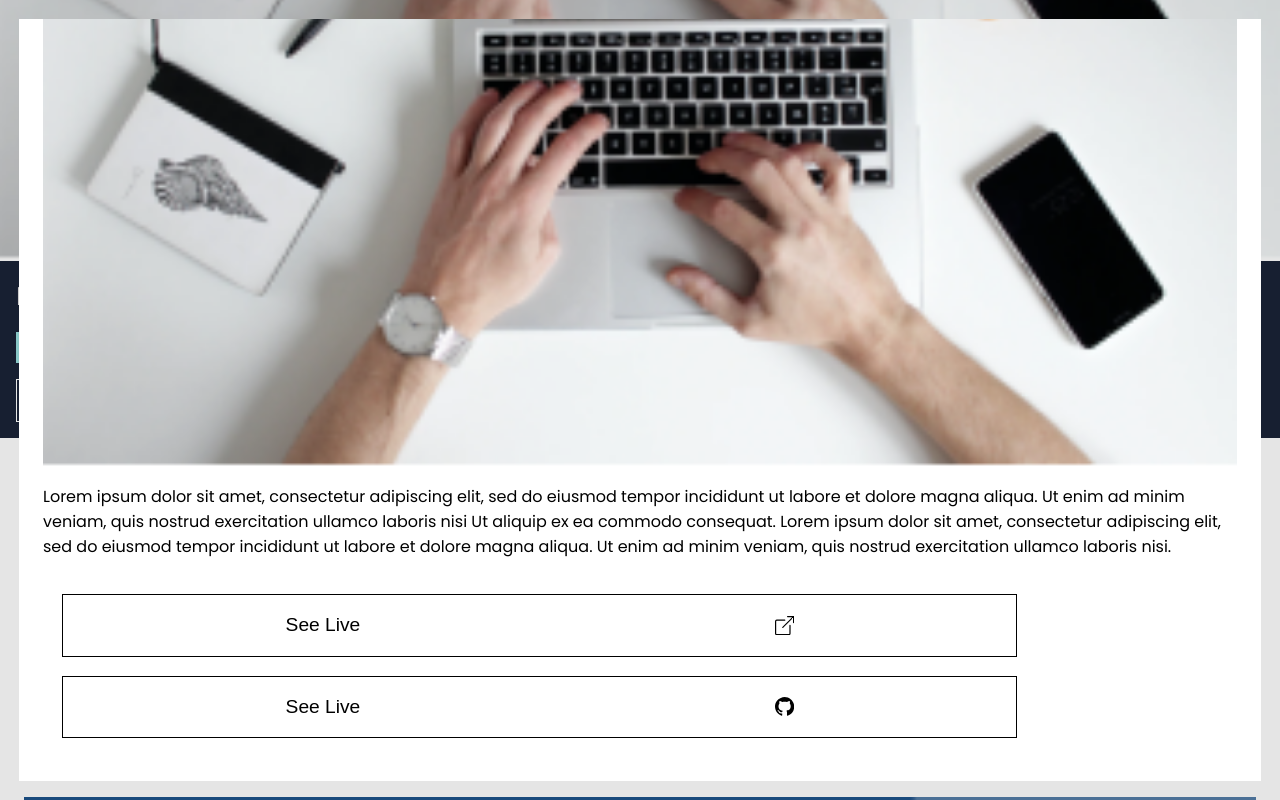
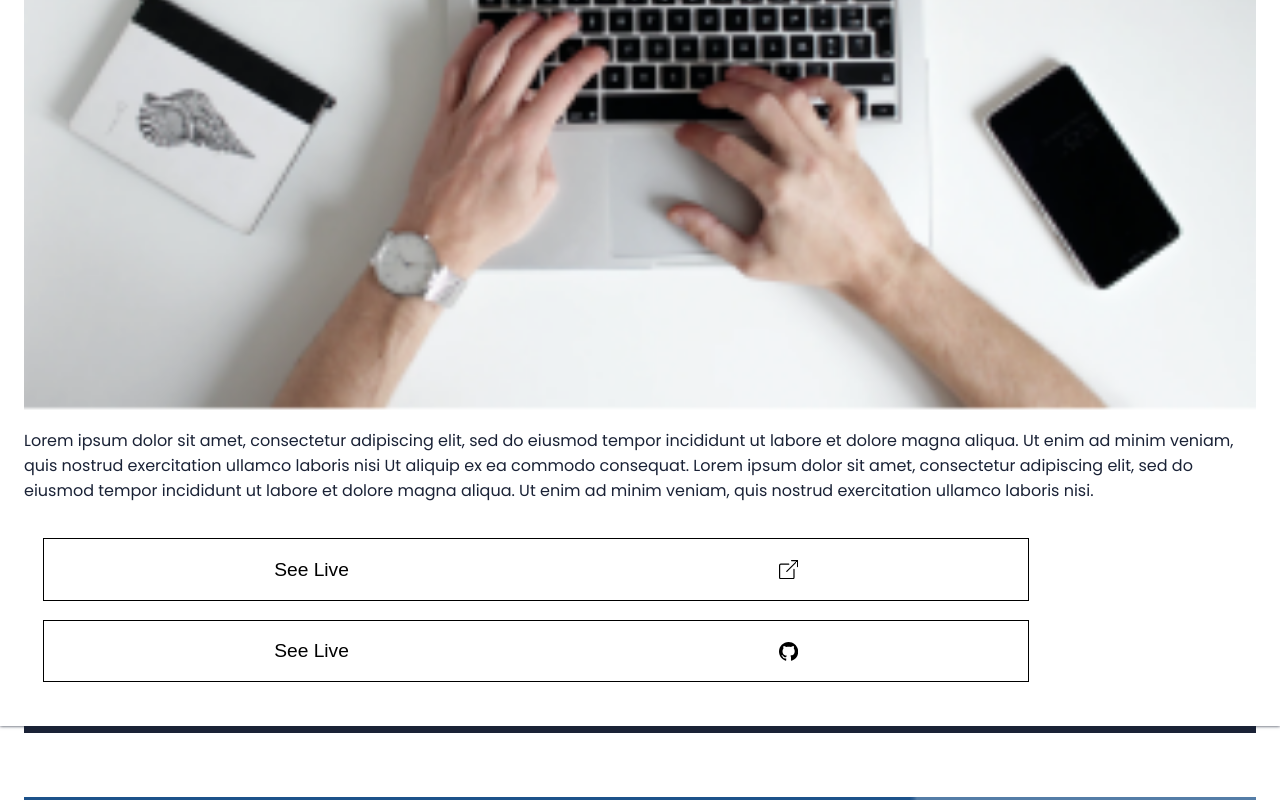
Before and after one commit to matovu-farid/react-portfolio, a React (Create React App) app: page / in a window 1280 px wide. Both pictures are taken after a click on the button "See this project". Shown: the part 1185-1985 px from the top of the page. Built offline with nearby package versions, Linux system fonts and the light colour scheme.

Commit message:
use custom modal

```diff
--- a/src/component/Hero/index.js
+++ b/src/component/Hero/index.js
@@ -12,7 +12,7 @@ const Hero = ({ showMenu }) => (
       <h1 className="heading">Farid Matovu</h1>
       <p className="text">
         Hello! I am a software developer! I can help you build
-        a product, feature or website. Take a look of my work.
+        a product, feature or website. Taka a look of my works.
         If you like what you see and have a project you need coded,
         don’t hesitate and contact me.
       </p>
--- a/src/component/Menu/index.js
+++ b/src/component/Menu/index.js
@@ -2,14 +2,8 @@ import { GrClose } from 'react-icons/gr';
 import propTypes from 'prop-types';
 import style from './style.module.scss';
 
-const Menu = ({ close }) => {
-  const navigateTo = (url) => {
-    window.open(url, '_self');
-    close();
-  };
-
-  return (
-    <div className={style.menu}>
+const Menu = ({ display, close }) => (
+  <div style={{ display }} className={style.menu}>
     <div className="content">
 
       <div className="close">
@@ -17,25 +11,25 @@ const Menu = ({ close }) => {
       </div>
       <ul className={style.list}>
         <li>
-            <button className="text-button" onClick={() => navigateTo('#hero')} type="button">Hello</button>
+          <a href="#hero">Hello</a>
         </li>
         <li>
-            <button className="text-button" onClick={() => navigateTo('#projects')} type="button">Portfolio</button>
+          <a href="#projects">Portfolio</a>
         </li>
         <li>
-            <button className="text-button" onClick={() => navigateTo('#about')} type="button">About</button>
+          <a href="#about">About</a>
         </li>
         <li>
-            <button className="text-button" onClick={() => navigateTo('#contact')} type="button">Contact</button>
+          <a href="#contact">Contact</a>
         </li>
       </ul>
     </div>
     <div className={style.divider} />
   </div>
 );
-};
 
 Menu.propTypes = {
+  display: propTypes.string.isRequired,
   close: propTypes.func.isRequired,
 };
 
--- a/src/component/Menu/style.module.scss
+++ b/src/component/Menu/style.module.scss
@@ -10,8 +10,14 @@
   background-size: 60%;
   width: 100%;
   background-color: white;
-  border: none;
+  width: 100%;
+  position: absolute;
+}
+
+.menu {
   font-size: $lg;
+  display: flex;
+  justify-content: flex-end;
 }
 
 .divider {
@@ -29,7 +35,6 @@
   align-items: center;
   font-size: $md;
   padding: 2em 0;
-
   li {
     margin: 0.5em 0;
   }
--- a/src/component/Popup/index.js
+++ b/src/component/Popup/index.js
@@ -4,11 +4,11 @@ import { GrClose } from 'react-icons/gr';
 import style from './style.module.scss';
 
 const Popup = ({
-  name, description, tags, image, close, live, github,
+  name, description, tags, image, close, display, live, github,
 }) => {
   const openInNewtab = (url) => window.open(url, '_blank');
   return (
-    <div className={`content ${style.popup}`}>
+    <div style={display} className={`content ${style.popup}`}>
 
       <div className="close">
 
@@ -38,6 +38,7 @@ const Popup = ({
 };
 
 Popup.propTypes = {
+  display: propTypes.instanceOf(Object).isRequired,
   name: propTypes.string.isRequired,
   description: propTypes.string.isRequired,
   tags: propTypes.instanceOf(Array).isRequired,
--- a/src/component/Popup/style.module.scss
+++ b/src/component/Popup/style.module.scss
@@ -5,6 +5,9 @@
   background-color: white;
   width: 100%;
   flex-direction: column;
+  position: absolute;
+  flex-direction: column;
+  box-shadow: 0 0 0.2rem;
 }
 
 .close {
@@ -30,7 +33,6 @@
 
 .button {
   @include alignBtn;
-
   border: 1px solid;
   padding: 1em;
   font-size: $md;
--- a/src/component/Project/index.js
+++ b/src/component/Project/index.js
@@ -1,12 +1,12 @@
 import { BsArrowRight } from 'react-icons/bs';
-import { useRef } from 'react';
+import { useState } from 'react';
 import style from './style.module.scss';
 import Image from './laptop.png';
 import Popup from '../Popup';
 
 const Project = () => {
   const {
-    name, description, tags, image, link, live, github,
+    name, description, tags, image, link, live,
   } = {
     name: 'Name goes here',
     description: `
@@ -24,19 +24,19 @@ const Project = () => {
     github: '',
 
   };
-  const ref = useRef();
+  const [display, setDisplay] = useState('none');
   const close = () => {
-    ref.current.close();
+    setDisplay('none');
   };
   const seeMore = () => {
-    ref.current.showModal();
+    setDisplay('flex');
   };
   return (
     <div className={style.project}>
-      <dialog ref={ref}>
-
       <Popup
-          github={github}
+        display={{
+          display,
+        }}
         link={link}
         live={live}
         name={name}
@@ -45,7 +45,6 @@ const Project = () => {
         image={image}
         close={close}
       />
-      </dialog>
       <div className={style.image}>
 
         <img src={image} alt="project" />
--- a/src/pages/Homepage/index.js
+++ b/src/pages/Homepage/index.js
@@ -1,26 +1,22 @@
-import { useRef } from 'react';
+import { useState } from 'react';
 import Contact from '../../component/Contact';
 import Footer from '../../component/Footer';
 import Hero from '../../component/Hero';
 import Menu from '../../component/Menu';
 import Projects from '../../component/Projects';
 import AboutSection from '../AboutSection';
-import style from './style.module.scss';
 
 const Homepage = () => {
-  const popupRef = useRef(null);
+  const [display, setDisplay] = useState('none');
   const close = () => {
-    popupRef.current.close();
+    setDisplay('none');
   };
   const showMenu = () => {
-    popupRef.current.showModal();
+    setDisplay('flex');
   };
   return (
     <div>
-      <dialog className={style.dialog} ref={popupRef}>
-        <Menu close={close} />
-      </dialog>
-
+      <Menu display={display} close={close} />
       <Hero showMenu={showMenu} />
       <Projects />
       <AboutSection />
--- a/src/pages/Homepage/style.module.scss
+++ b/src/pages/Homepage/style.module.scss
@@ -28,12 +28,3 @@
   line-height: 1.5em;
   width: 70%;
 }
-
-.dialog {
-  width: 100%;
-}
-
-.dialog::backdrop {
-  padding: 0;
-  margin: 0;
-}
--- a/src/scss/globals.scss
+++ b/src/scss/globals.scss
@@ -10,12 +10,6 @@ body {
   margin: 0;
   font-family: 'Poppins', sans-serif;
   color: $purple;
-}
-
-dialog {
-  border: none;
-  width: 100%;
-  padding: 0;
 }
 
 a {
@@ -51,7 +45,6 @@ li {
   display: flex;
   flex-direction: column;
 }
-
 .close {
   display: flex;
   width: 100%;
@@ -78,13 +71,6 @@ li {
   }
 }
 
-.text-button {
-  border: none;
-  background: transparent;
-  color: $purple;
-  font-size: $md;
-}
-
 .about-item {
   padding: 2em;
   color: $white;
```
Lines whose indentation alone changed are shown as unchanged.
